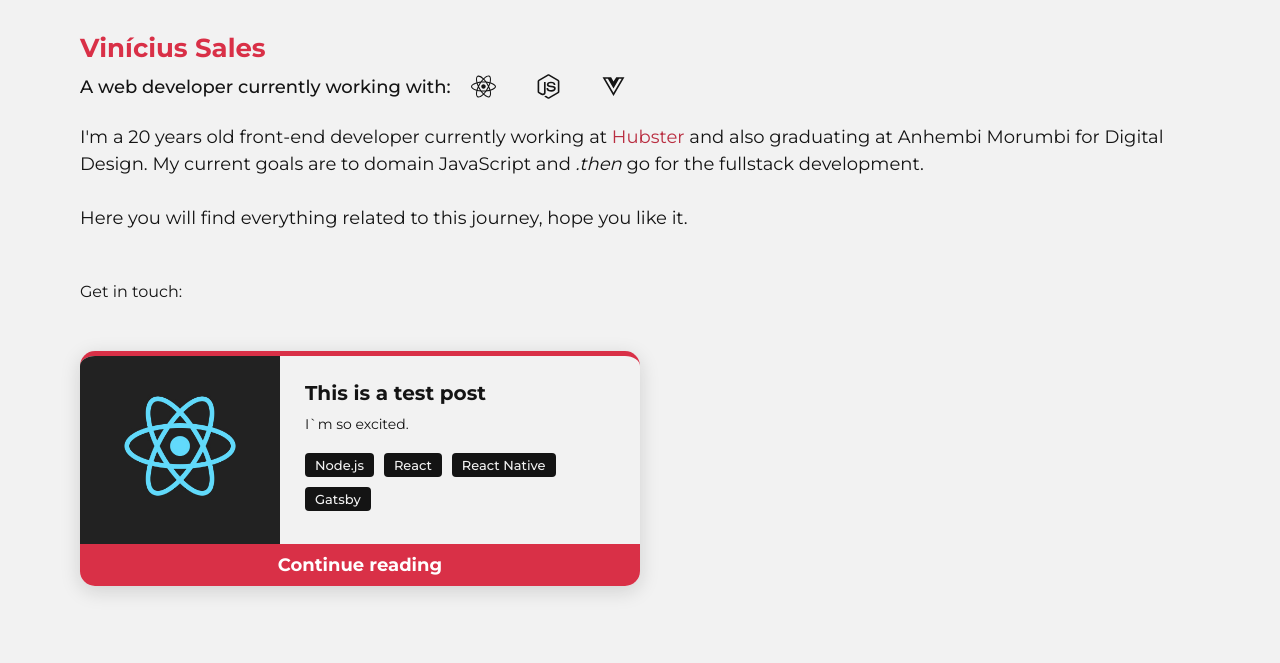
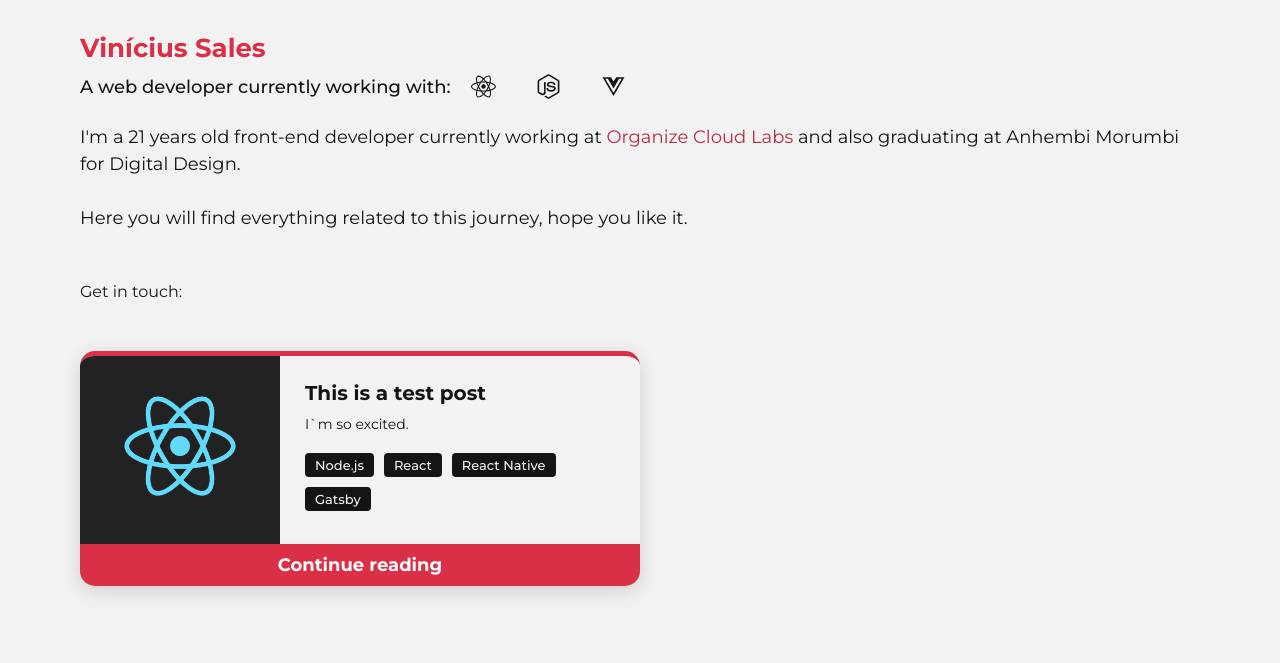
Before and after one commit to vinicius98s/viniciussales.com, a Gatsby site: page / in a window 1280 px wide. Shown: the part 137-800 px from the top of the page. Built offline with nearby package versions, Linux system fonts and the light colour scheme; Gatsby itself is replaced by a stand-in of ours; some packages are replaced by stand-ins of ours.

Commit message:
Update index.js

```diff
--- a/src/pages/index.js
+++ b/src/pages/index.js
@@ -68,17 +68,15 @@
           </Techs>
         </TechInfo>
         <StyledText>
-          I&apos;m a 20 years old front-end developer currently working at{' '}
+          I&apos;m a 21 years old front-end developer currently working at{' '}
           <a
-            href="https://www.hubster.com.br/"
+            href="https://app.organizecloudlabs.com/organize"
             target="_blank"
             rel="noopener noreferrer"
           >
-            Hubster
+            Organize Cloud Labs
           </a>{' '}
-          and also graduating at Anhembi Morumbi for Digital Design. My current
-          goals are to domain JavaScript and <i>.then</i> go for the fullstack
-          development. <br />
+          and also graduating at Anhembi Morumbi for Digital Design.<br />
           <br />
           Here you will find everything related to this journey, hope you like
           it.
```
